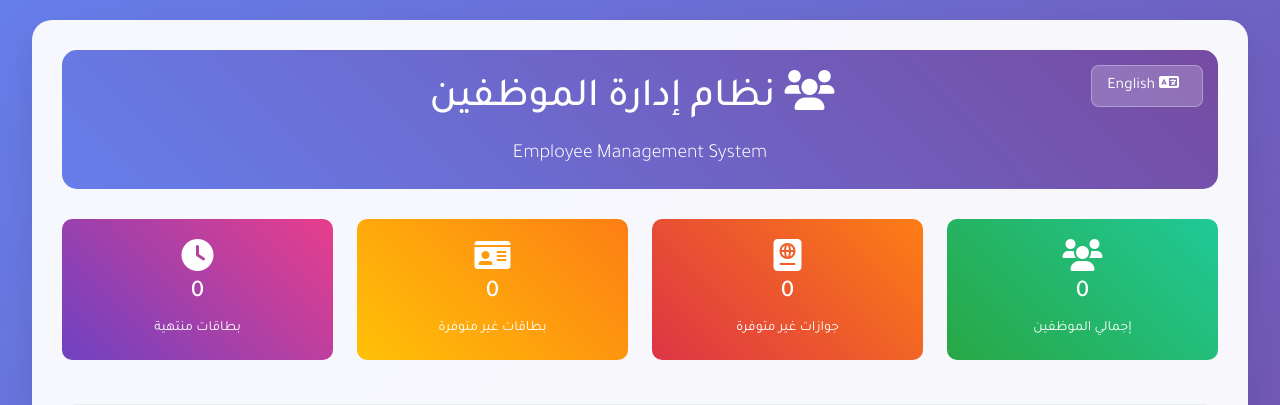
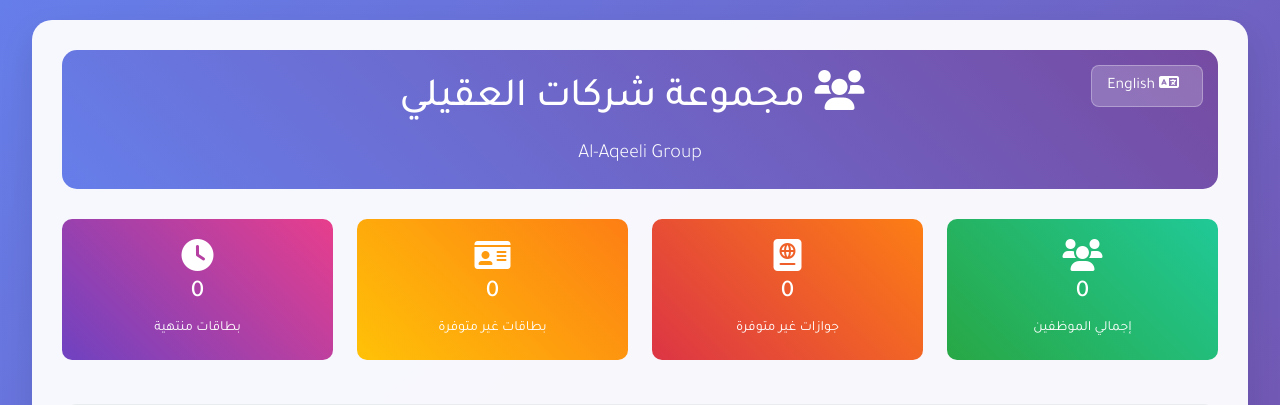
Before and after one commit to Yamanxl9/employee-management-system, a Flask app: page / in a window 1280 px wide. Shown: the top 405 px of the page. Run offline with Flask 3, Linux system fonts and the light colour scheme; data that the repository does not hold is empty; some libraries are stand-ins or nearby versions.

Commit message:
Update title to Al-Aqeeli Group and add clickable statistics filters

```diff
--- a/templates/index.html
+++ b/templates/index.html
@@ -3,7 +3,7 @@
 <head>
     <meta charset="UTF-8">
     <meta name="viewport" content="width=device-width, initial-scale=1.0">
-    <title id="pageTitle">نظام إدارة الموظفين - Employee Management System</title>
+    <title id="pageTitle">مجموعة شركات العقيلي - Al-Aqeeli Group</title>
     <link href="https://cdn.jsdelivr.net/npm/bootstrap@5.1.3/dist/css/bootstrap.min.css" rel="stylesheet">
     <link href="https://cdnjs.cloudflare.com/ajax/libs/font-awesome/6.0.0/css/all.min.css" rel="stylesheet">
     <style>
@@ -71,6 +71,15 @@
 
         .stats-card:hover {
             transform: translateY(-5px);
+        }
+
+        .clickable-card {
+            cursor: pointer;
+        }
+
+        .clickable-card:hover {
+            transform: translateY(-8px) scale(1.02);
+            box-shadow: 0 10px 25px rgba(0, 0, 0, 0.15);
         }
 
         .results-section {
@@ -195,36 +204,36 @@
                 </button>
                 <h1 class="mb-3">
                     <i class="fas fa-users me-3"></i>
-                    <span id="mainTitle">نظام إدارة الموظفين</span>
+                    <span id="mainTitle">مجموعة شركات العقيلي</span>
                 </h1>
-                <p class="lead mb-0" id="subTitle">Employee Management System</p>
+                <p class="lead mb-0" id="subTitle">Al-Aqeeli Group</p>
             </div>
 
             <!-- قسم الإحصائيات -->
             <div class="row mb-4" id="statisticsSection">
                 <div class="col-md-3">
-                    <div class="stats-card">
+                    <div class="stats-card clickable-card" onclick="showAllEmployees()">
                         <i class="fas fa-users fa-2x mb-2"></i>
                         <h4 id="totalEmployees">0</h4>
                         <small id="totalEmployeesText">إجمالي الموظفين</small>
                     </div>
                 </div>
                 <div class="col-md-3">
-                    <div class="stats-card" style="background: linear-gradient(45deg, #dc3545, #fd7e14);">
+                    <div class="stats-card clickable-card" style="background: linear-gradient(45deg, #dc3545, #fd7e14);" onclick="filterByPassportStatus('missing')">
                         <i class="fas fa-passport fa-2x mb-2"></i>
                         <h4 id="passportMissing">0</h4>
                         <small id="passportMissingText">جوازات غير متوفرة</small>
                     </div>
                 </div>
                 <div class="col-md-3">
-                    <div class="stats-card" style="background: linear-gradient(45deg, #ffc107, #fd7e14);">
+                    <div class="stats-card clickable-card" style="background: linear-gradient(45deg, #ffc107, #fd7e14);" onclick="filterByCardStatus('missing')">
                         <i class="fas fa-id-card fa-2x mb-2"></i>
                         <h4 id="cardsMissing">0</h4>
                         <small id="cardsMissingText">بطاقات غير متوفرة</small>
                     </div>
                 </div>
                 <div class="col-md-3">
-                    <div class="stats-card" style="background: linear-gradient(45deg, #6f42c1, #e83e8c);">
+                    <div class="stats-card clickable-card" style="background: linear-gradient(45deg, #6f42c1, #e83e8c);" onclick="filterByCardStatus('expired')">
                         <i class="fas fa-clock fa-2x mb-2"></i>
                         <h4 id="cardsExpired">0</h4>
                         <small id="cardsExpiredText">بطاقات منتهية</small>
@@ -528,10 +537,10 @@
         // النصوص بالعربية والإنجليزية
         const translations = {
             ar: {
-                pageTitle: 'نظام إدارة الموظفين - Employee Management System',
+                pageTitle: 'مجموعة شركات العقيلي - Al-Aqeeli Group',
                 languageBtn: 'English',
-                mainTitle: 'نظام إدارة الموظفين',
-                subTitle: 'Employee Management System',
+                mainTitle: 'مجموعة شركات العقيلي',
+                subTitle: 'Al-Aqeeli Group',
                 totalEmployeesText: 'إجمالي الموظفين',
                 passportMissingText: 'جوازات غير متوفرة',
                 cardsMissingText: 'بطاقات غير متوفرة',
@@ -597,10 +606,10 @@
                 closeReportsBtn: 'إغلاق'
             },
             en: {
-                pageTitle: 'Employee Management System - نظام إدارة الموظفين',
+                pageTitle: 'Al-Aqeeli Group - مجموعة شركات العقيلي',
                 languageBtn: 'العربية',
-                mainTitle: 'Employee Management System',
-                subTitle: 'نظام إدارة الموظفين',
+                mainTitle: 'Al-Aqeeli Group',
+                subTitle: 'مجموعة شركات العقيلي',
                 totalEmployeesText: 'Total Employees',
                 passportMissingText: 'Missing Passports',
                 cardsMissingText: 'Missing Cards',
@@ -871,6 +880,52 @@
         async function loadEmployees(page = 1) {
             currentPage = page;
             await searchEmployees(false);
+        }
+
+        // إظهار جميع الموظفين (إزالة جميع الفلاتر)
+        function showAllEmployees() {
+            // إعادة تعيين جميع الفلاتر
+            document.getElementById('searchQuery').value = '';
+            document.getElementById('nationalityFilter').value = '';
+            document.getElementById('companyFilter').value = '';
+            document.getElementById('passportStatusFilter').value = '';
+            document.getElementById('cardStatusFilter').value = '';
+
+            // تنفيذ البحث
+            currentPage = 1;
+            searchEmployees();
+        }
+
+        // فلترة حسب حالة الجواز
+        function filterByPassportStatus(status) {
+            // إعادة تعيين الفلاتر الأخرى
+            document.getElementById('searchQuery').value = '';
+            document.getElementById('nationalityFilter').value = '';
+            document.getElementById('companyFilter').value = '';
+            document.getElementById('cardStatusFilter').value = '';
+
+            // تطبيق فلتر الجواز
+            document.getElementById('passportStatusFilter').value = status;
+
+            // تنفيذ البحث
+            currentPage = 1;
+            searchEmployees();
+        }
+
+        // فلترة حسب حالة البطاقة
+        function filterByCardStatus(status) {
+            // إعادة تعيين الفلاتر الأخرى
+            document.getElementById('searchQuery').value = '';
+            document.getElementById('nationalityFilter').value = '';
+            document.getElementById('companyFilter').value = '';
+            document.getElementById('passportStatusFilter').value = '';
+
+            // تطبيق فلتر البطاقة
+            document.getElementById('cardStatusFilter').value = status;
+
+            // تنفيذ البحث
+            currentPage = 1;
+            searchEmployees();
         }
 
         // البحث عن الموظفين
```
